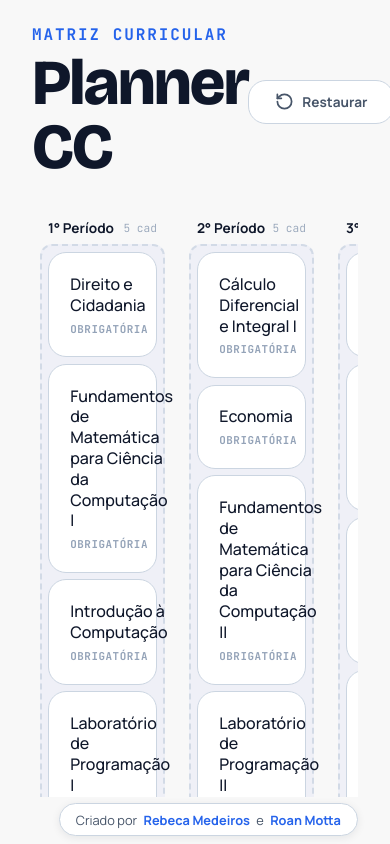
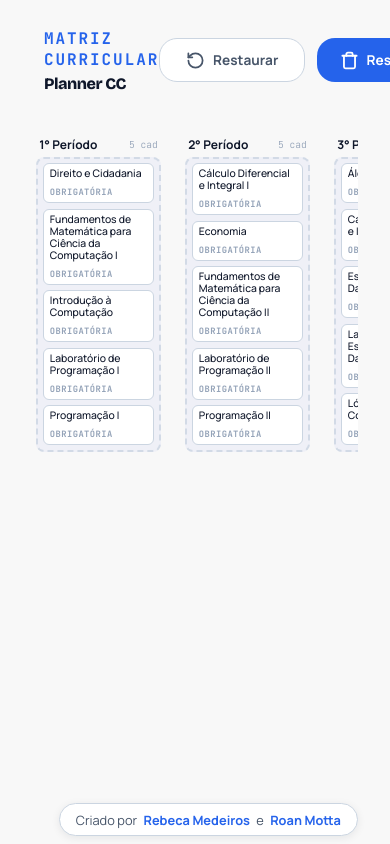
Before and after one commit to rebecamdrs/ufcg-cc-planner, a React (Vite) app: page / in a window 390 px wide. Built offline with nearby package versions, Linux system fonts and the light colour scheme; no server answers.

Commit message:
style: ajusta para mobile

```diff
--- a/src/components/CardCadeira/card-cadeira.css
+++ b/src/components/CardCadeira/card-cadeira.css
@@ -196,3 +196,24 @@
     color: var(--success-green);
     opacity: 1;
 }
+
+@media (max-width: 900px), (max-height: 500px) and (orientation: landscape) {
+  .card-cadeira {
+    padding: 4px 6px;
+    border-radius: 6px;
+  }
+
+  .titulo-cadeira {
+    font-size: 0.65rem;
+    line-height: 1.15;
+  }
+
+  .badge-subtexto-card {
+    font-size: 0.55rem;
+  }
+
+  .aviso-status {
+    font-size: 0.5rem;
+    padding: 1px 3px;
+  }
+}
--- a/src/components/ColunaPeriodo/coluna-periodo.css
+++ b/src/components/ColunaPeriodo/coluna-periodo.css
@@ -62,32 +62,36 @@
   gap: 1rem;
 }
 
-@media (max-width: 768px), (max-height: 500px) and (orientation: landscape) {
+@media (max-width: 900px), (max-height: 500px) and (orientation: landscape) {
   .container-periodos {
-    gap: 0.6rem;
-    padding-left: 0.5rem;
-    padding-right: 0.75rem;
-    padding-bottom: 2rem;
+    gap: 0.4rem;
+    padding-left: 0.25rem;
+    padding-right: 0.25rem;
+    padding-bottom: 1.5rem;
   }
 
   .coluna-periodo-wrapper {
-    min-width: 110px;
+    min-width: 115px;
     max-width: 125px;
-    gap: 0.4rem;
+    gap: 0.2rem;
+  }
+
+  .header-periodo-top {
+    padding: 0 0.2rem;
+  }
+
+  .titulo-periodo {
+    font-size: 0.75rem;
+  }
+
+  .contagem-cadeiras {
+    font-size: 0.6rem;
   }
 
   .coluna-periodo {
-    padding: 0.4rem;
-    border-radius: 12px;
-    gap: 0.4rem;
+    padding: 0.3rem;
+    border-radius: 8px;
+    gap: 0.35rem;
     min-height: auto;
   }
-
-  .titulo-periodo {
-    font-size: 0.85rem;
-  }
-
-  .contagem-cadeiras {
-    font-size: 0.7rem;
-  }
 }
--- a/src/components/Header/header.css
+++ b/src/components/Header/header.css
@@ -88,3 +88,28 @@
   transform: translateY(0);
   box-shadow: none;
 }
+
+@media (max-width: 900px), (max-height: 500px) and (orientation: landscape) {
+  .header-container,
+  header {
+    padding: 0.25rem 0.75rem !important;
+    min-height: unset !important;
+  }
+
+  .header-titulo,
+  h1 {
+    font-size: 1rem !important;
+    margin: 0 !important;
+  }
+
+  .header-subtitulo,
+  p {
+    font-size: 0.7rem !important;
+  }
+
+  .header-acoes button,
+  .btn-header {
+    padding: 2px 6px !important;
+    font-size: 0.65rem !important;
+  }
+}
```
